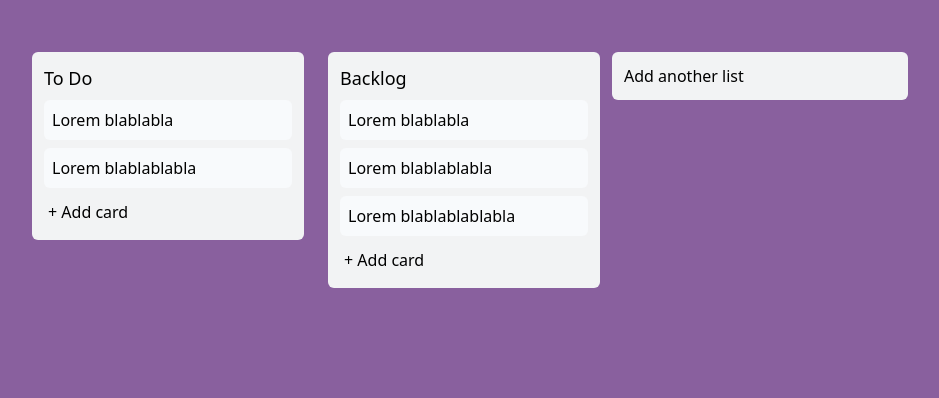
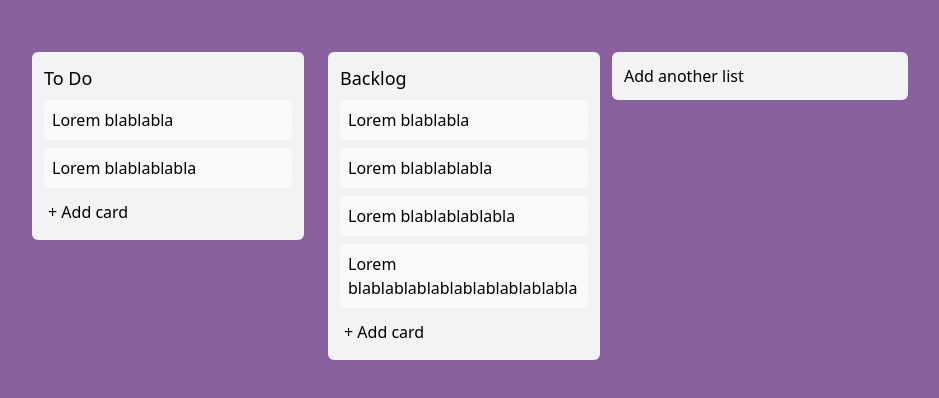
Before and after one commit to Shalimo/trello-clone, a React (Vite) app: page / in a window 1280 px wide. Shown: the top 398 px of the page, without its empty margins (20-959 px from the left). Built offline with nearby package versions, Linux system fonts and the light colour scheme.

Commit message:
add drag and drop with change of list and card structs

```diff
--- a/package.json
+++ b/package.json
@@ -11,6 +11,7 @@
   "dependencies": {
     "@reduxjs/toolkit": "^1.9.1",
     "react": "^18.2.0",
+    "react-beautiful-dnd": "^13.1.1",
     "react-dom": "^18.2.0",
     "react-redux": "^8.0.5",
     "react-textarea-autosize": "^8.4.0",
--- a/src/components/pages/Home/Home.jsx
+++ b/src/components/pages/Home/Home.jsx
@@ -6,25 +6,23 @@ import style from './Home.module.scss'
 import TextareaAutosize from 'react-textarea-autosize'
 import { useTitle } from '../../../hooks/useTitle'
 import TitleButton from '../../ui/TitleButton/TitleButton'
+import CardList from '../../ui/CardList/CardList'
+import List from '../../ui/List/List'
+import { DragDropContext } from 'react-beautiful-dnd'
 
 const Home = () => {
-	const arr = useSelector(state => state.desk)
+	const lists = useSelector(state => state.desk)
+	const onDragEnd = () => {}
 
 	return (
-		<div className={style.content}>
-			{arr.map(item => (
-				<div key={item.id} className={style.container}>
-					<h1>{item.title}</h1>
-					{item.cards.map(item => (
-						<div key={item.id} className={style.description}>
-							<p>{item.description}</p>
-						</div>
-					))}
-					<AddCardButton listID={item.id} />
-				</div>
-			))}
-			<TitleButton />
-		</div>
+		<DragDropContext onDragEnd={onDragEnd}>
+			<div className={style.content}>
+				{lists.map(list => (
+					<List key={list.id} list={list} />
+				))}
+				<TitleButton />
+			</div>
+		</DragDropContext>
 	)
 }
 
--- a/src/components/pages/Home/Home.module.scss
+++ b/src/components/pages/Home/Home.module.scss
@@ -1,15 +1,3 @@
 .content {
 	@apply flex flex-row p-10;
-
-	.container {
-		@apply w-[272px] bg-[#f2f3f4] p-3 rounded-md m-3 h-[100%];
-
-		h1 {
-			@apply text-lg mb-2;
-		}
-
-		.description {
-			@apply bg-slate-50 p-2 rounded-md  mb-2;
-		}
-	}
 }
--- /dev/null
+++ b/src/components/ui/CardList/CardList.jsx
@@ -0,0 +1,25 @@
+import React from 'react'
+import style from './CardList.module.scss'
+import { Draggable } from 'react-beautiful-dnd'
+
+const CardList = ({ card, id, index }) => {
+	return (
+		<Draggable draggableId={String(id)} index={index}>
+			{provided => (
+				<div>
+					<div
+						ref={provided.innerRef}
+						{...provided.draggableProps}
+						{...provided.dragHandleProps}
+					>
+						<div className={style.description}>
+							<p>{card.description}</p>
+						</div>
+					</div>
+				</div>
+			)}
+		</Draggable>
+	)
+}
+
+export default CardList
--- /dev/null
+++ b/src/components/ui/CardList/CardList.module.scss
@@ -0,0 +1,3 @@
+.description {
+	@apply bg-slate-50 p-2 rounded-md  mb-2;
+}
--- /dev/null
+++ b/src/components/ui/List/List.jsx
@@ -0,0 +1,28 @@
+import React from 'react'
+import style from './List.module.scss'
+import CardList from '../CardList/CardList'
+import AddCardButton from '../CardButton/AddCardButton'
+import { Droppable } from 'react-beautiful-dnd'
+
+const List = ({ list }) => {
+	return (
+		<Droppable droppableId={String(list.id)}>
+			{provided => (
+				<div
+					{...provided.droppableProps}
+					ref={provided.innerRef}
+					className={style.container}
+				>
+					<h1>{list.title}</h1>
+					{list.cards.map((card, index) => (
+						<CardList key={card.id} card={card} index={index} id={card.id} />
+					))}
+					<AddCardButton listID={list.id} />
+					{provided.placeholder}
+				</div>
+			)}
+		</Droppable>
+	)
+}
+
+export default List
--- /dev/null
+++ b/src/components/ui/List/List.module.scss
@@ -0,0 +1,7 @@
+.container {
+	@apply w-[272px] bg-[#f2f3f4] p-3 rounded-md m-3 h-[100%];
+
+	h1 {
+		@apply text-lg mb-2;
+	}
+}
--- a/src/store/deskSlice.js
+++ b/src/store/deskSlice.js
@@ -2,34 +2,38 @@ import { createSlice } from '@reduxjs/toolkit'
 
 const initialState = [
 	{
-		id: 1,
+		id: `list-${1}`,
 		title: 'To Do',
 		cards: [
 			{
-				id: 1,
+				id: `card-${1}`,
 				description: 'Lorem blablabla'
 			},
 			{
-				id: 2,
+				id: `card-${2}`,
 				description: 'Lorem blablablabla'
 			}
 		]
 	},
 	{
-		id: 2,
+		id: `list-${2}`,
 		title: 'Backlog',
 		cards: [
 			{
-				id: 1,
+				id: `card-${3}`,
 				description: 'Lorem blablabla'
 			},
 			{
-				id: 2,
+				id: `card-${4}`,
 				description: 'Lorem blablablabla'
 			},
 			{
-				id: 3,
+				id: `card-${5}`,
 				description: 'Lorem blablablablabla'
+			},
+			{
+				id: `card-${6}`,
+				description: 'Lorem blablablablablablablablablabla'
 			}
 		]
 	}
@@ -41,7 +45,7 @@ export const deskSlice = createSlice({
 	reducers: {
 		addTitle: (state, { payload }) => {
 			const newTitle = {
-				id: Math.random() * (100 - 4) + 4,
+				id: `list-${Math.random() * (100 - 3) + 3}`,
 				title: payload,
 				cards: []
 			}
@@ -49,7 +53,7 @@ export const deskSlice = createSlice({
 		},
 		addCard: (state, action) => {
 			const newCard = {
-				id: Math.random() * (100 - 4) + 4,
+				id: `card-${Math.random() * (100 - 7) + 7}`,
 				description: action.payload.text
 			}
 
```
Also changed, not shown: 1 other file (tests, documents, lock files or other folders).
